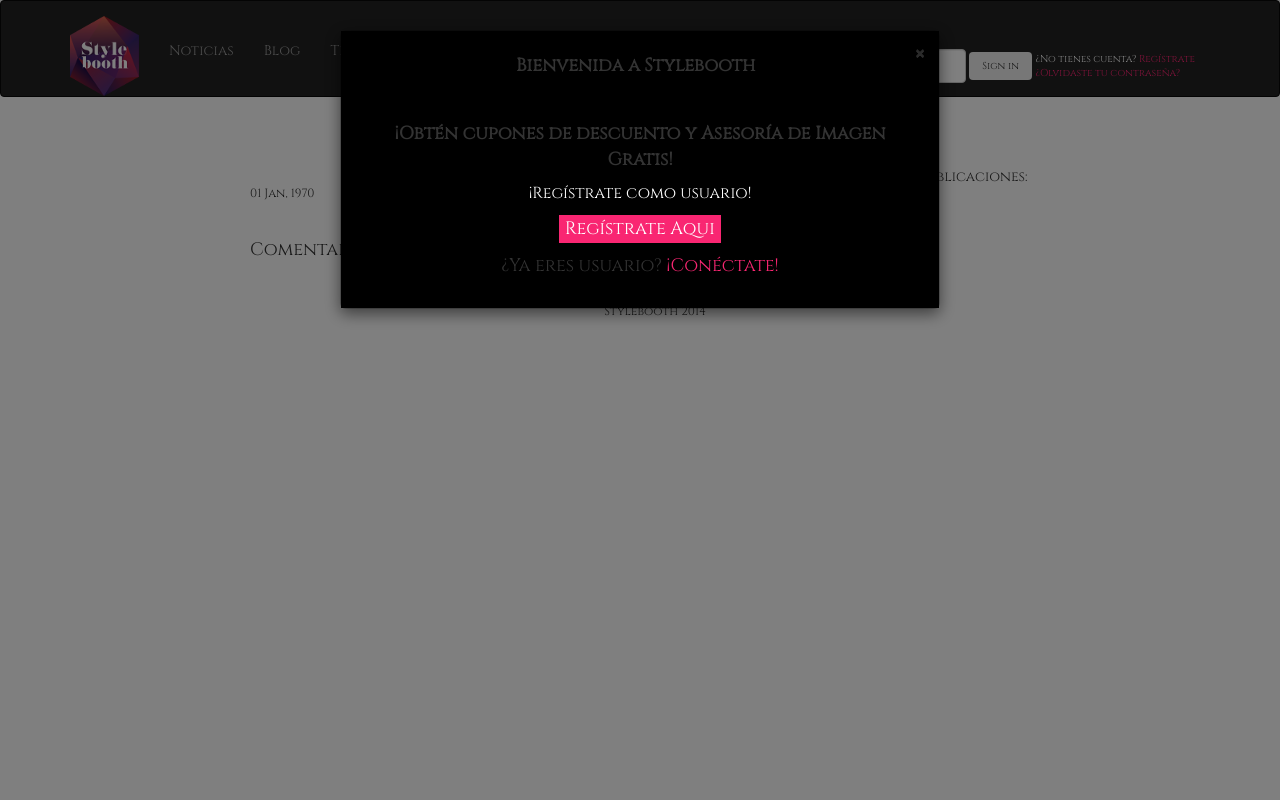
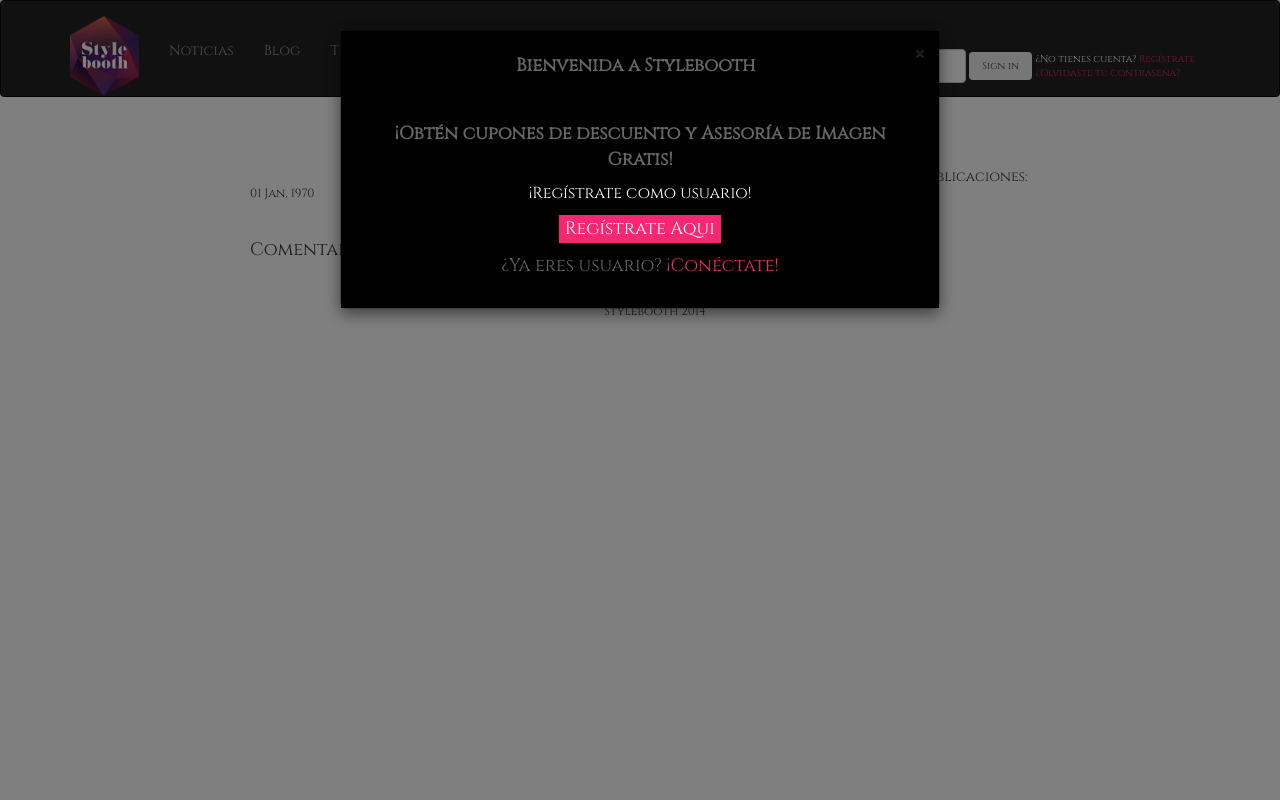
Before and after one commit to ismaelgonzalez/stylebooth, a CakePHP app: the page made by app/View/Posts/blog_lista.ctp in a window 1280 px wide. Run offline with PHP 8.4 and a stand-in for CakePHP, Linux system fonts and the light colour scheme; the template is opened without the code that fills it, so the values that code supplies are empty; some libraries are stand-ins or nearby versions.

Commit message:
puse el texto mas claro en el pop up ad

```diff
--- a/app/webroot/css/stylebooth.css
+++ b/app/webroot/css/stylebooth.css
@@ -12,6 +12,9 @@ a:active {color:#F92672;}  /* selected link */
 .nav li a {
 	margin-top: 25px;
 }
+#popUpAd {
+	color: #666666;
+}
 #popUpAd .modal-header {
 	background: #000;
 	font-size: 18px;
@@ -22,7 +25,7 @@ a:active {color:#F92672;}  /* selected link */
 	font-weight: bold;
 }
 #popUpAd .modal-header .close {
-	color: #cccccc;
+	color: #666666;
 }
 #popUpAd .modal-body {
 	background: #000;
```
